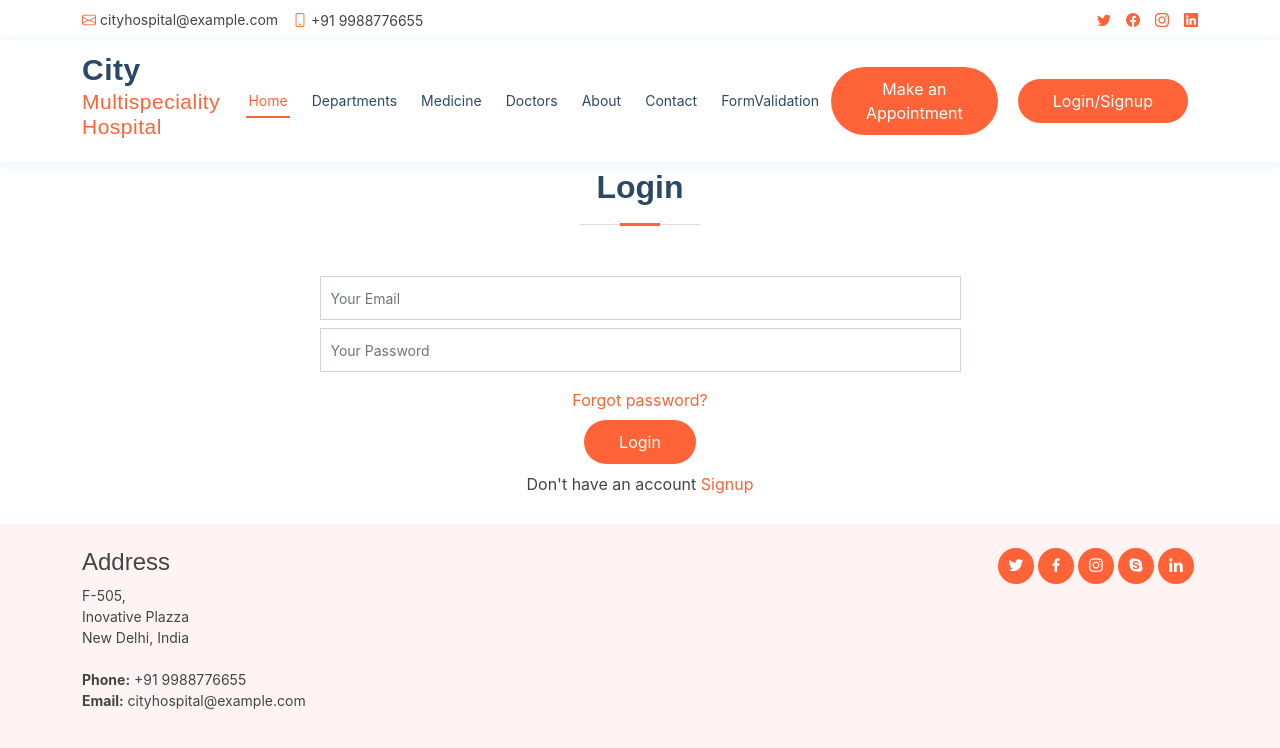
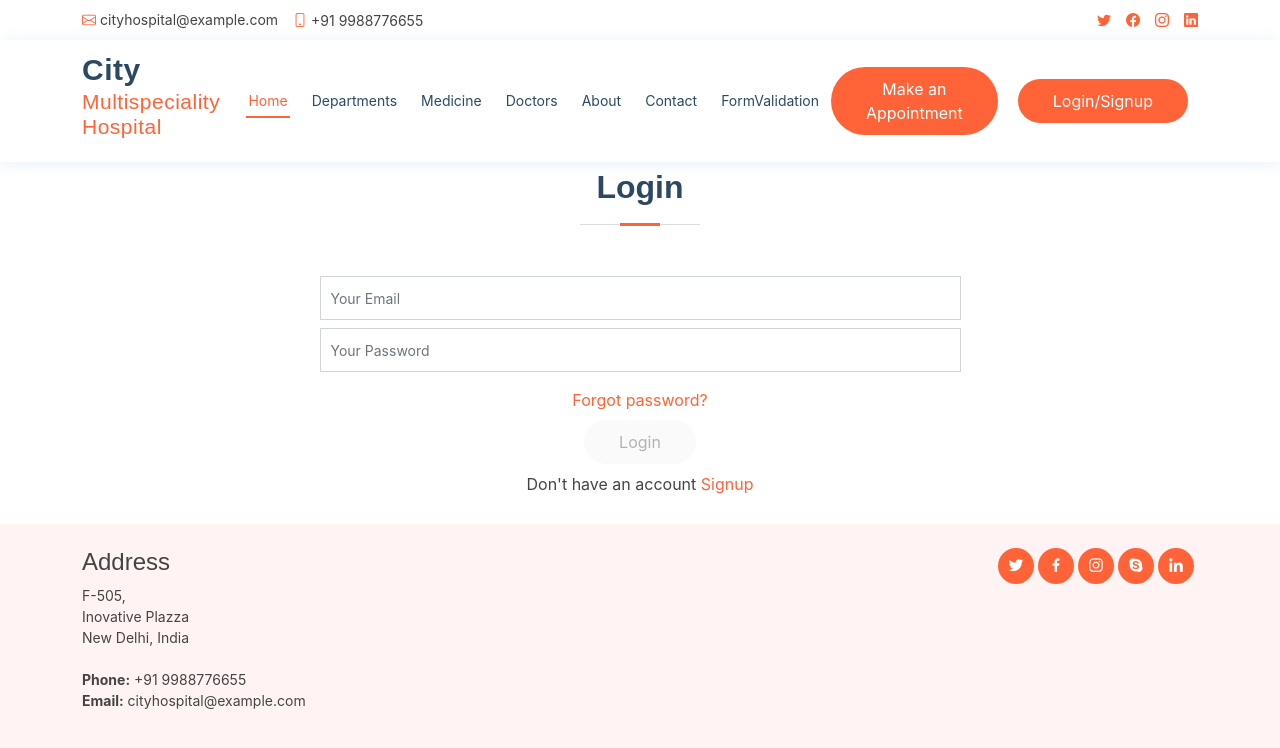
Before and after one commit to maulikpagada/cityhospital1, a React (Create React App) app: page /auth in a window 1280 px wide. Shown: the top 748 px of the page. Built offline with nearby package versions, Linux system fonts and the light colour scheme.

Commit message:
08_05_styled_component

```diff
--- a/src/user/container/Auth/Auth.js
+++ b/src/user/container/Auth/Auth.js
@@ -2,6 +2,7 @@ import React, { useState } from 'react';
 import * as yup from 'yup'
 import { useFormik } from 'formik';
 import { useNavigate } from 'react-router-dom';
+import Button from '../Ul/Button/Button';
 
 
 function Auth(props) {
@@ -166,9 +167,9 @@ function Auth(props) {
                         </div>
                     </div>
                     {
-                        authtype === 'login' ? <div className="text-center"><button type="submit">Login</button></div>
-                            : authtype === 'signup' ? <div className="text-center"><button type="submit">Signup</button></div>
-                                : <div className="text-center"><button type="submit">Send OTP</button></div>
+                        authtype === 'login' ? <div className="text-center"><Button type="primary" ondisabled={true}>Login</Button></div>
+                            : authtype === 'signup' ? <div className="text-center"><Button type="secondary">Signup</Button></div>
+                                : <div className="text-center"><Button type="outlined">Submit</Button></div>
                     }
                     <div className="text-center m-2">
                         {
--- /dev/null
+++ b/src/user/container/Ul/Button/Button.js
@@ -0,0 +1,31 @@
+import React from 'react';
+import { outlinedbutton, primarybutton, secondarybutton } from './Button.style';
+
+function Button({ children, type, ondisabled=false}) {
+
+    const checktype = () => {
+        switch (type) {
+            case 'primary':
+                return primarybutton
+
+            case 'secondary':
+                return secondarybutton
+
+            case 'outlined':
+                return outlinedbutton
+
+            default:
+                return primarybutton
+        }
+    }
+
+    const Custombtn = checktype();
+
+    return (
+        <Custombtn disabled={ondisabled}>
+            {children}
+        </Custombtn>
+    );
+}
+
+export default Button;
--- /dev/null
+++ b/src/user/container/Ul/Button/Button.style.js
@@ -0,0 +1,41 @@
+import styled from "styled-components";
+
+const Basebutton = styled.button`
+    border: 0;
+    transition: 0.4s;
+    border-radius: 50px;
+    padding: 10px 35px;
+
+    &:hover {
+        background: #1c84e3;
+    }
+`
+export const primarybutton = styled(Basebutton)`
+    background: ${props => props.disabled ? 'gray' : '#FF6337'}
+    color: #fff;
+
+    &:hover{
+        background: ${props => props.disabled ? 'gray' : '#FFF111'}
+}
+`
+
+
+export const secondarybutton = styled(Basebutton)`
+    background: #000;
+    color: #fff;
+
+    &:hover{
+        background: #blue;
+}
+`
+
+
+export const outlinedbutton = styled(Basebutton)`
+    background: none;
+    color: #000;
+    border: 2px solid red;
+
+    &:hover{
+        background: orange;
+}
+`
```
Also changed, not shown: src/user/container/Ul/Custombutton.js (line endings or trailing spaces).
